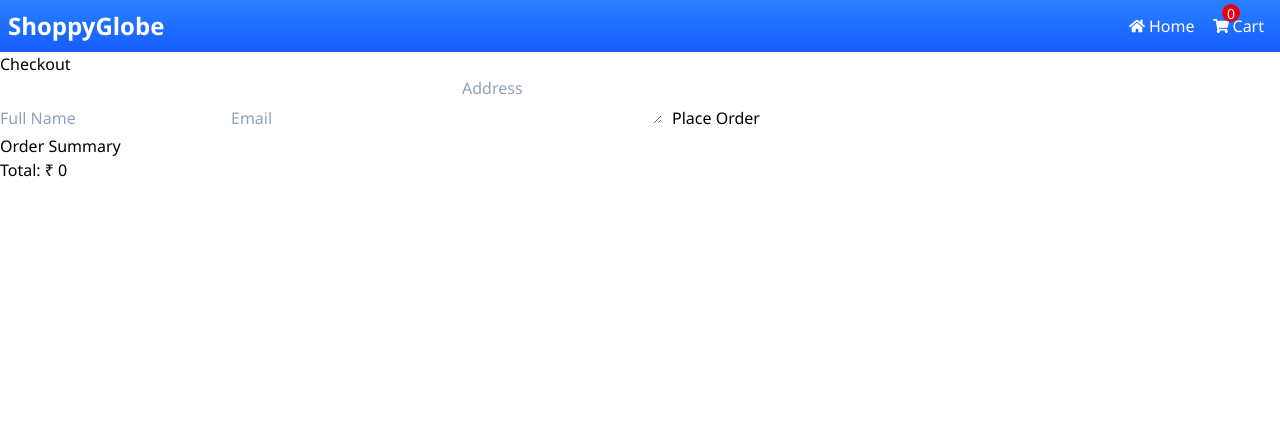
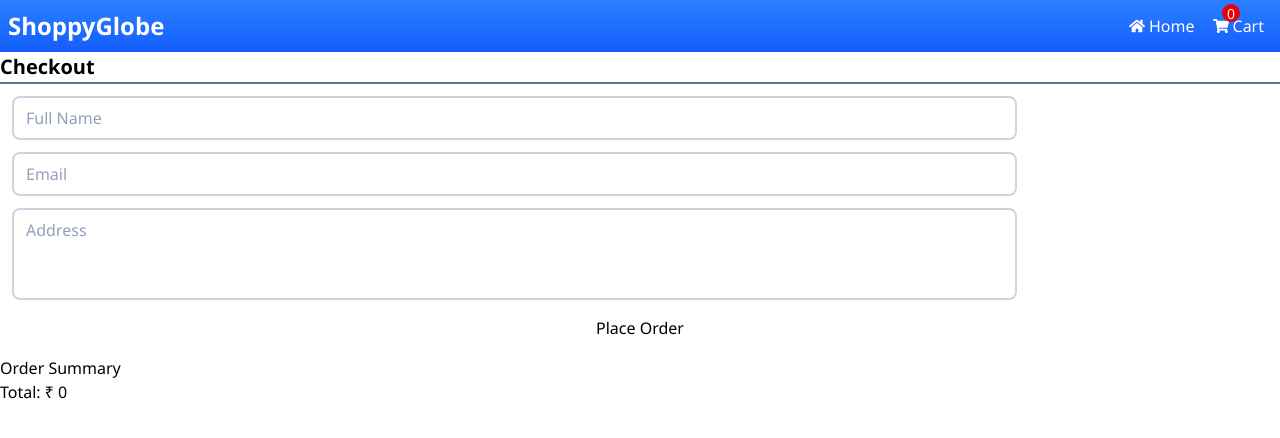
Before and after one commit to koushik2411/ShoppyGlobe-FE, a React (Vite) app: page /checkout in a window 1280 px wide. Shown: the top 438 px of the page. Built offline with nearby package versions, Linux system fonts and the light colour scheme.

Commit message:
15th commit: Fix- Checkout page logics fixed

```diff
--- a/src/index.css
+++ b/src/index.css
@@ -310,6 +310,32 @@ nav {
     color: white;
 }
 
+/* ----- CHECKOUT PAGE ----- */
+
+form {
+    padding: 12px;
+    display: flex;
+    flex-direction: column;
+    gap: 12px;
+}
+
+form input {
+    padding: 8px 12px;
+    width: 80%;
+    border: 2px solid var(--color-slate-300);
+    border-radius: 8px;
+    outline: none;
+}
+
+textarea {
+    padding: 8px 12px;
+    width: 80%;
+    border: 2px solid var(--color-slate-300);
+    border-radius: 8px;
+    outline: none;
+    resize: none;
+}
+
 /*------------------------------------------------*/
 
 /* ----- MEDIA QUERIES ----- */
--- a/src/pages/CheckOut.jsx
+++ b/src/pages/CheckOut.jsx
@@ -16,7 +16,6 @@ function CheckOut() {
   const [name, setName] = useState("");
   const [email, setEmail] = useState("");
   const [address, setAddress] = useState("");
-  const [message, setMessage] = useState("");
 
   const totalAmount = cartItems.reduce(
     (total, item) => total + item.price * item.quantity * 85, 0
@@ -25,7 +24,7 @@ function CheckOut() {
   const handleSubmit = (e) => {
     e.preventDefault();
 
-    setMessage("Order placed successfully");
+    alert("Order placed successfully");
 
     dispatch(clearCart());
 
@@ -38,9 +37,9 @@ function CheckOut() {
     <>
       <Header/>
 
-      <div>
+      <div className='checkoutContainer'>
 
-        <h2>Checkout</h2>
+        <h2 className='secHeader'>Checkout</h2>
 
         <form onSubmit={handleSubmit}>
 
@@ -57,14 +56,15 @@ function CheckOut() {
             placeholder='Email'
             required
             value={email}
-            onChange={(e) => setName(e.target.value)}
+            onChange={(e) => setEmail(e.target.value)}
           />
 
           <textarea
+          rows={3}
             placeholder='Address'
             required
             value={address}
-            onChange={(e) => setName(e.target.value)}
+            onChange={(e) => setAddress(e.target.value)}
           />
 
           <button type='submit'>
@@ -74,7 +74,7 @@ function CheckOut() {
 
         <div>
 
-          <h3>Order Summary</h3>
+          <h3 className='semibold'>Order Summary</h3>
 
           {cartItems.map((item) => (
             <div>
@@ -88,10 +88,6 @@ function CheckOut() {
             Total: ₹ {Math.round(totalAmount)}
           </h3>
         </div>
-
-        {message && (
-          <h3>{message}</h3>
-        )}
       </div>
     </>
   )
```
